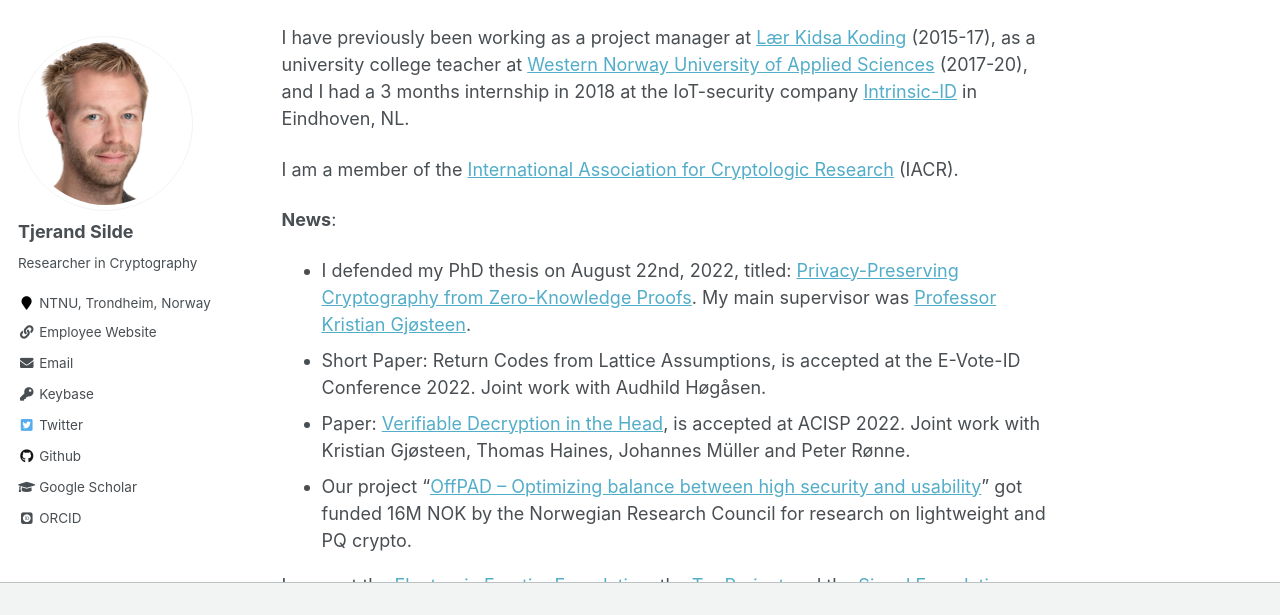
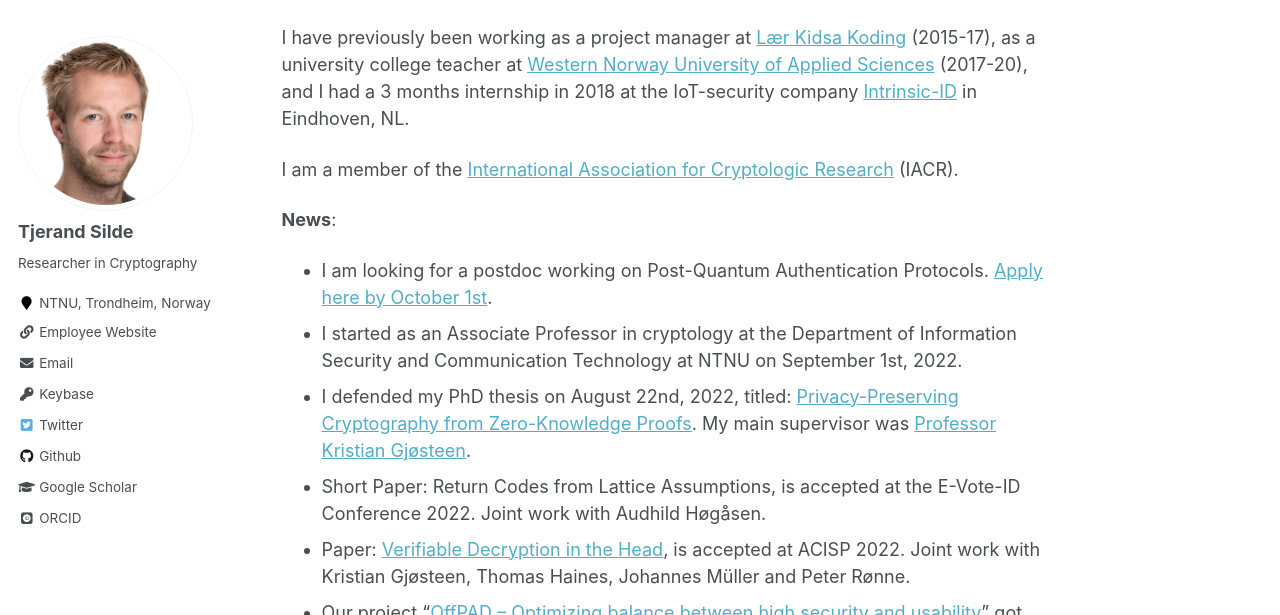
Before and after one commit to tjesi/tjesi.github.io, a Jekyll site: the page built from _pages/about.md, in a window 1280 px wide and 900 px high, scrolled down 584 px, cut to the strip 0-615 px from the top of the window. Built offline with Jekyll 4.4.1, drawn with Linux system fonts in a browser that asks for light colours; some web fonts are replaced.

Commit message:
Update about.md

```diff
--- a/_pages/about.md
+++ b/_pages/about.md
@@ -19,6 +19,8 @@ I have previously been working as a project manager at [Lær Kidsa Koding](https
 I am a member of the [International Association for Cryptologic Research](https://iacr.org) (IACR).
 
 **News**:
+- I am looking for a postdoc working on Post-Quantum Authentication Protocols. [Apply here by October 1st](https://www.jobbnorge.no/en/available-jobs/job/231938/postdoctoral-fellow-in-cryptography-focusing-on-post-quantum-authentication-protocols).
+- I started as an Associate Professor in cryptology at the Department of Information Security and Communication Technology at NTNU on September 1st, 2022.
 - I defended my PhD thesis on August 22nd, 2022, titled: [Privacy-Preserving Cryptography from Zero-Knowledge Proofs](https://ntnuopen.ntnu.no/ntnu-xmlui/handle/11250/3012606). My main supervisor was [Professor Kristian Gjøsteen](https://www.ntnu.edu/employees/kristian.gjosteen).
 - Short Paper: Return Codes from Lattice Assumptions, is accepted at the E-Vote-ID Conference 2022. Joint work with Audhild Høgåsen.
 - Paper: [Verifiable Decryption in the Head](https://eprint.iacr.org/2021/558.pdf), is accepted at ACISP 2022. Joint work with Kristian Gjøsteen, Thomas Haines, Johannes Müller and Peter Rønne.
```
